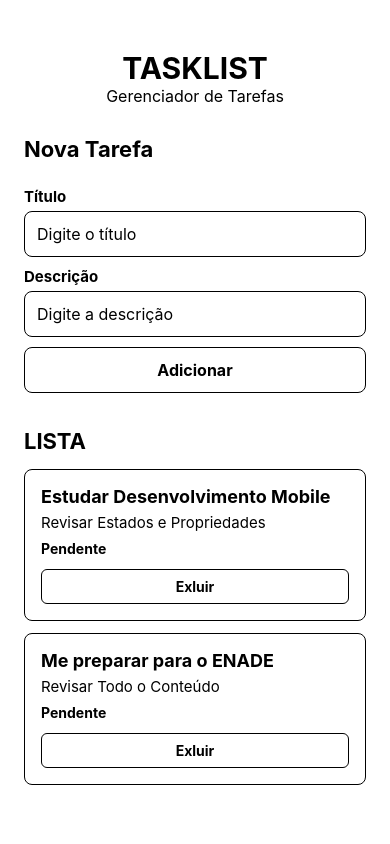
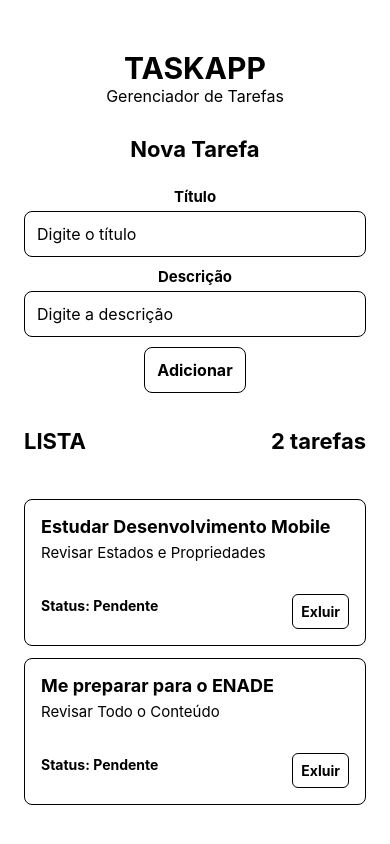
Before and after one commit to lfachiano/TaskApp, a React Native app: screen / in a window 390 px wide. Built offline with nearby package versions, Linux system fonts and the light colour scheme.

Commit message:
Aula 07
´Flexbox e correção de importação do React

```diff
--- a/App.tsx
+++ b/App.tsx
@@ -1,4 +1,4 @@
-import React, { useState } from 'react';
+import { useState } from 'react';
 import { Tarefa } from './models/Tarefa';
 import {
 	FlatList,
@@ -77,9 +77,10 @@ export default function App() {
 			contentContainerStyle={styles.conteudo}
 
 			ListHeaderComponent={
-				<View>
-					<Text style={styles.tituloApp}>TASKLIST</Text>
+				<View style={styles.cabecalho}>
+					<Text style={styles.tituloApp}>TASKAPP</Text>
 					<Text style={styles.subtituloApp}>Gerenciador de Tarefas</Text>
+
 
 					<Text style={styles.tituloFormulario}>Nova Tarefa</Text>
 
@@ -109,7 +110,17 @@ export default function App() {
 						onPress={cadastrar}
 					/>
 
+
+					<View style={styles.cabecalhoLista}>
 					<Text style={styles.tituloLista}>LISTA</Text>
+					<Text style={styles.tituloLista}>
+						{
+							tarefas.length > 0 ?
+							`${ tarefas.length } tarefas` :
+							`Nenhuma tarefa`
+						}
+					</Text>
+					</View>
 				</View>
 			}
 
@@ -137,6 +148,9 @@ export default function App() {
 
 	</KeyboardAvoidingView>
   );
+
+
+
 }
 
 const styles = StyleSheet.create({
@@ -175,6 +189,7 @@ const styles = StyleSheet.create({
 	},
 
 	input: {
+	  width: '100%',
 	  borderWidth: 1,
 	  borderRadius: 8,
 	  padding: 12,
@@ -211,4 +226,19 @@ const styles = StyleSheet.create({
 	  marginBottom: 5,
 	},
 
+	cabecalho: {
+		alignItems: 'center',
+		marginBottom: 30
+	},
+
+	formulario: {
+		width: '100%'
+	},
+
+	cabecalhoLista: {
+		alignSelf: 'stretch',
+		justifyContent: 'space-between',
+		flexDirection: 'row'
+	}
+
   });
--- a/components/Card.tsx
+++ b/components/Card.tsx
@@ -1,7 +1,4 @@
-import React from "react";
-import { useState } from "react";
-import { Button, Image, Pressable, StyleSheet, Text, TextInput } from "react-native";
-import { View } from "react-native";
+import { Pressable, StyleSheet, Text, View } from "react-native";
 
 type CardProps = {
     id: number,
@@ -24,15 +21,17 @@ export default function Card({
         <View style={styles.card}>
             <Text style={styles.titulo}>{ titulo }</Text>
             <Text style={styles.descricao}>{ descricao }</Text>
-            <Text style={styles.status}>{ status }</Text>
 
-            <Pressable
-                style={styles.botaoExcluir}
-                onPress={() => onDelete(id)}
-            >
-                <Text style={styles.textoExcluir}>Exluir</Text>
-            </Pressable>
+            <View style={styles.rodape}>
+              <Text style={styles.status}>Status: { status }</Text>
 
+              <Pressable
+                  style={styles.botaoExcluir}
+                  onPress={() => onDelete(id)}
+              >
+                  <Text style={styles.textoExcluir}>Exluir</Text>
+              </Pressable>
+            </View>
         </View>
 
     );
@@ -73,4 +72,11 @@ const styles = StyleSheet.create({
     textoExcluir: {
       fontWeight: 'bold',
     },
+
+    rodape: {
+      flexDirection: 'row',
+      justifyContent: 'space-between',
+      alignItems: 'center',
+      marginTop: 12
+    },
   });
```
Also changed, not shown: components/testes/Flex.tsx (added, +72 -0 lines), tsconfig.json (+2 -5 lines), components/testes/Aluno.tsx (renamed from components/Aluno.tsx), components/testes/Cabecalho.tsx (renamed from components/Cabecalho.tsx), components/testes/Contador.tsx (renamed from components/Contador.tsx), components/testes/Status.tsx (renamed from components/Status.tsx).
